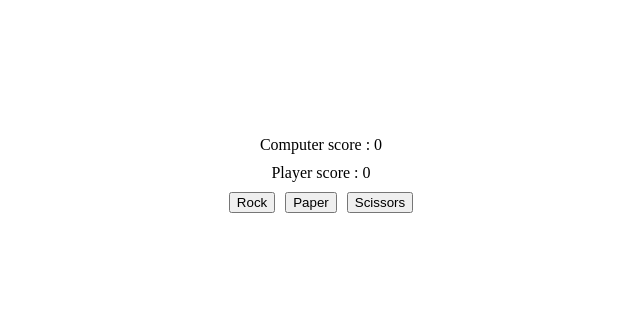
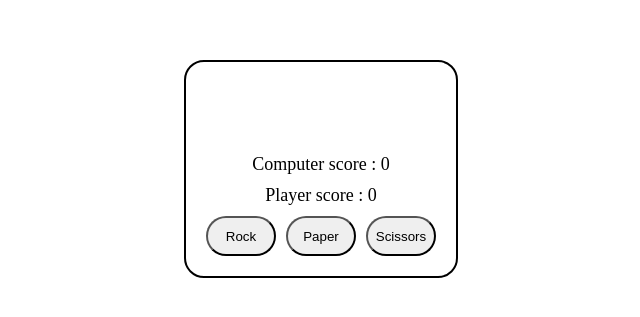
Before and after one commit to YourLocalCafe/rock-paper-scissors, a plain HTML site: page index.html in a window 1280 px wide. Shown: the part 239-556 px from the top of the page, without its empty margins (319-959 px from the left). Drawn offline with Linux system fonts and the light colour scheme.

Commit message:
Add basic design

```diff
--- a/index.html
+++ b/index.html
@@ -7,7 +7,8 @@
     <link rel="stylesheet" href="./style.css">
 </head>
 <body>
-    <div class="winner"></div>
+    <div class="container">
+        <h1 class="winner"></h1>
         <div class="computer counter">
             <span>Computer score : </span>
             <span id="computer-score">0</span>
@@ -21,5 +22,6 @@
             <button type="button" id="paper">Paper</button>
             <button type="button" id="scissors">Scissors</button>
         </div>
+    </div>
 </body>
 </html>
--- a/style.css
+++ b/style.css
@@ -1,13 +1,38 @@
 body {
+    height: 100vh;
+    display: flex;
+    flex-direction: column;
+    justify-content: center;
+    align-items: center;
+}
+
+.winner {
+    height: 20px;
+}
+
+.container {
     display: flex;
     flex-direction: column;
     gap: 10px;
     justify-content: center;
     align-items: center;
-    height: 100vh;
+    border-radius: 20px;
+    border: 2px solid black;
+    padding: 20px;
 }
 
 .moves {
     display: flex;
     gap: 10px;
 }
+
+span {
+    font-size: large;
+}
+
+button {
+    height: 40px;
+    width: 70px;
+    border-radius: 50px;
+    border-width: 2px;
+}
```
Lines whose indentation alone changed are shown as unchanged.
